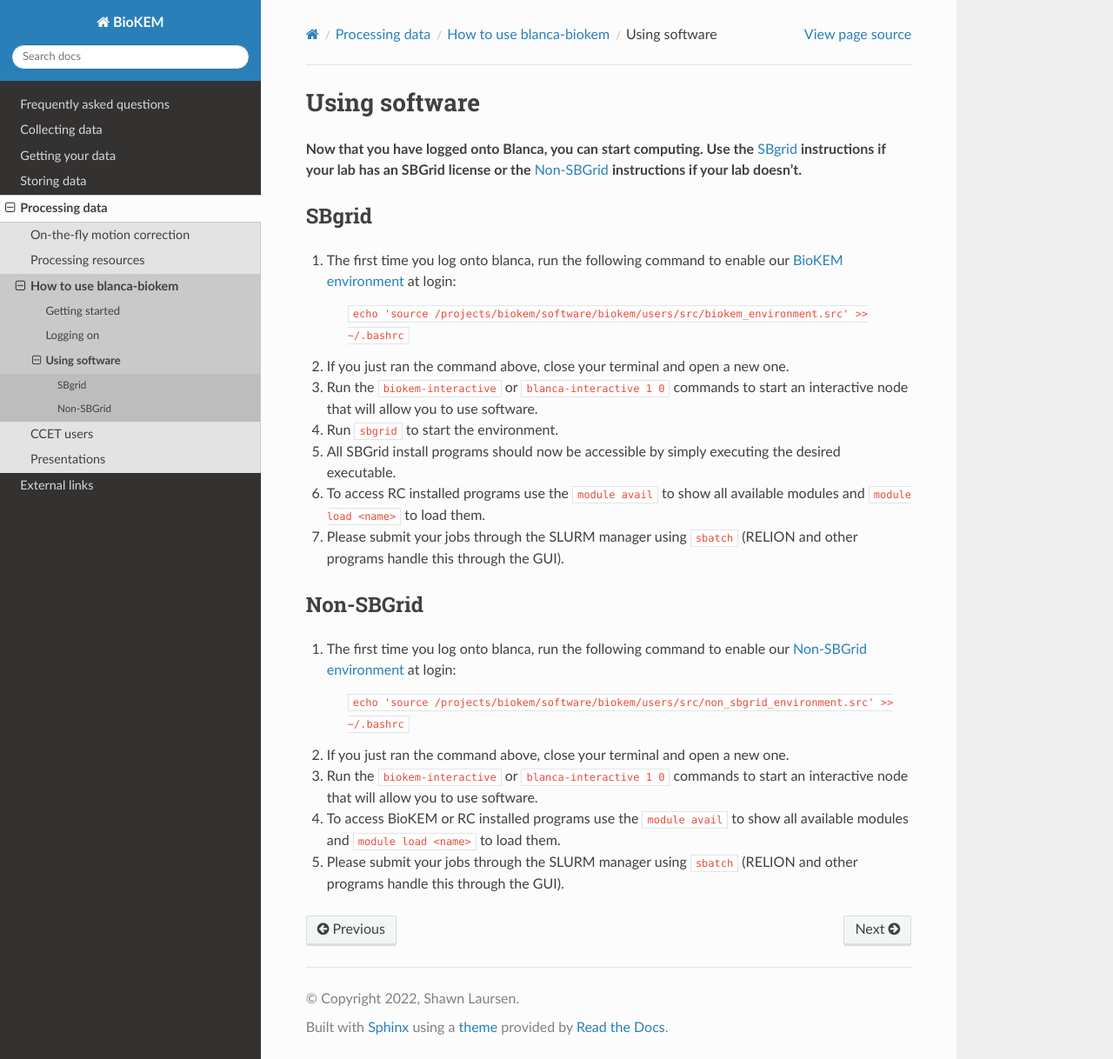
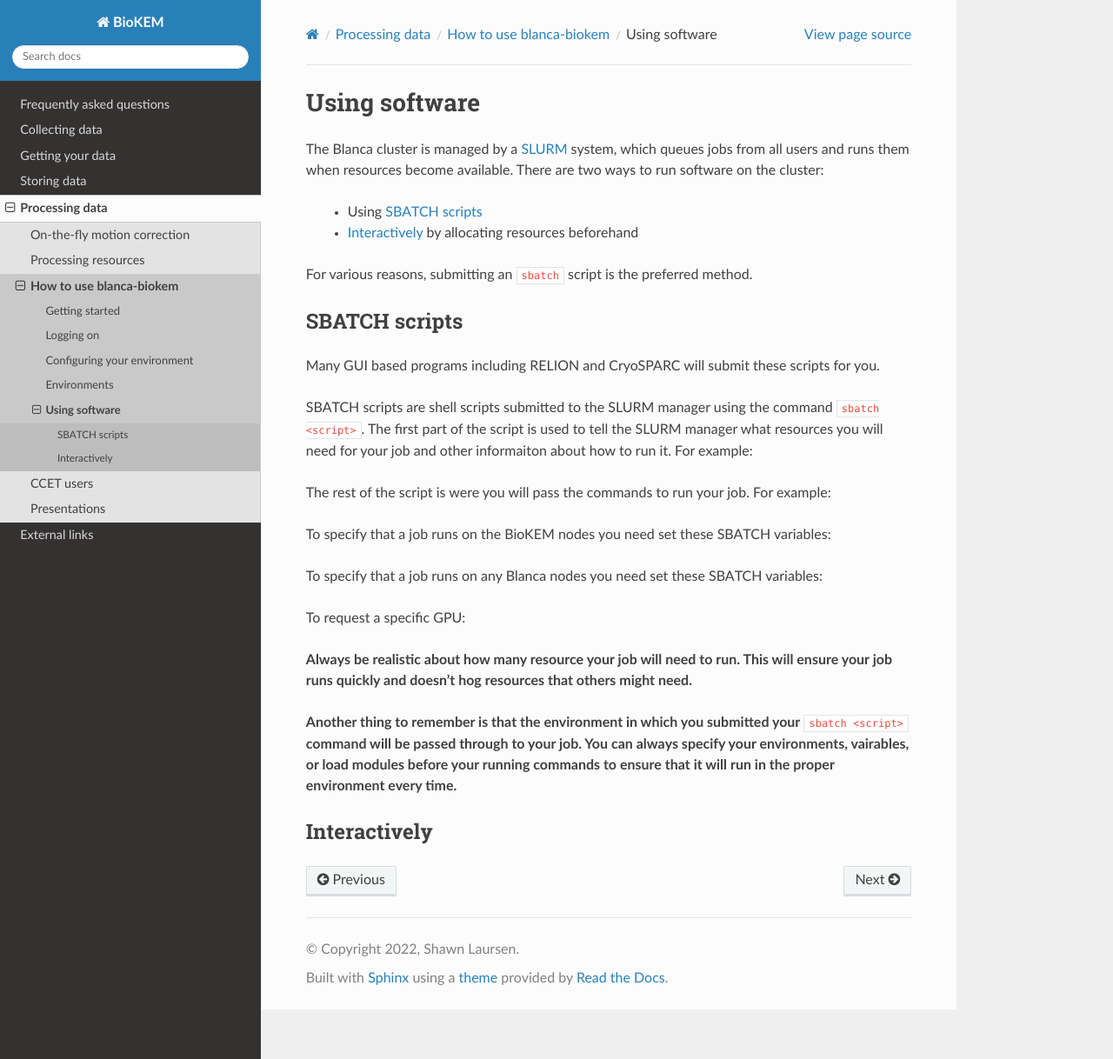
Before and after one commit to CU-BioKEM/user-guide, a Sphinx documentation site: the page built from docs/source/processing/using_software.rst, in a window 1280 px wide and 1218 px high. Shown: the whole window at 87% size. Built offline with Sphinx 7.4.7 and the Read the Docs theme 2.0.0, drawn with Linux system fonts in a browser that asks for light colours.

Commit message:
added more

```diff
--- a/docs/source/processing/how_to.rst
+++ b/docs/source/processing/how_to.rst
@@ -10,4 +10,6 @@ tasks in the :doc:`getting_started` section (If you are a CCET member, first see
 
    getting_started
    logging_on
+   configure
+   environments
    using_software
--- a/docs/source/processing/logging_on.rst
+++ b/docs/source/processing/logging_on.rst
@@ -24,4 +24,4 @@ Logging on
 
 #. Click the small black terminal icon on the top bar to open a terminal.
 
-#. To run compute jobs follow the :doc:`using_software` guide.
+#. To run compute jobs follow the :doc:`configure` guide.
--- a/docs/source/processing/using_software.rst
+++ b/docs/source/processing/using_software.rst
@@ -1,42 +1,45 @@
 Using software
 ==============
 
-**Now that you have logged onto Blanca, you can start computing. Use the** :ref:`SBGrid` **instructions if your lab has an SBGrid license or the** :ref:`Non-SBGrid` **instructions if your lab doesn't.**
+The Blanca cluster is managed by a `SLURM <https://slurm.schedmd.com>`__ system, which queues jobs from all users
+and runs them when resources become available. There are two ways to run software on the cluster:
 
-.. _SBGrid:
+    - Using :ref:`SBATCH scripts`
+    - :ref:`Interactively` by allocating resources beforehand
 
-SBgrid
-------
+For various reasons, submitting an ``sbatch`` script is the preferred method.
 
-#. The first time you log onto blanca, run the following command to enable our :doc:`environments/biokem_environment` at login:
+.. _SBATCH scripts:
 
-    ``echo 'source /projects/biokem/software/biokem/users/src/biokem_environment.src' >> ~/.bashrc``
+SBATCH scripts
+--------------
 
-#. If you just ran the command above, close your terminal and open a new one.
+Many GUI based programs including RELION and CryoSPARC will submit these scripts for you.
 
-#. Run the ``biokem-interactive`` or ``blanca-interactive 1 0`` commands to start an interactive node that will allow you to use software.
+SBATCH scripts are shell scripts submitted to the SLURM manager using the command ``sbatch <script>``. The first
+part of the script is used to tell the SLURM manager what resources you will need for your job and other
+informaiton about how to run it. For example:
 
-#. Run ``sbgrid`` to start the environment.
 
-#. All SBGrid install programs should now be accessible by simply executing the desired executable.
+The rest of the script is were you will pass the commands to run your job. For example:
 
-#. To access RC installed programs use the ``module avail`` to show all available modules and ``module load <name>`` to load them.
 
-#. Please submit your jobs through the SLURM manager using ``sbatch`` (RELION and other programs handle this through the GUI).
+To specify that a job runs on the BioKEM nodes you need set these SBATCH variables:
 
-.. _Non-SBGrid:
+To specify that a job runs on any Blanca nodes you need set these SBATCH variables:
 
-Non-SBGrid
-----------
+To request a specific GPU:
 
-#. The first time you log onto blanca, run the following command to enable our :doc:`environments/non_sbgrid_environment` at login:
 
-    ``echo 'source /projects/biokem/software/biokem/users/src/non_sbgrid_environment.src' >> ~/.bashrc``
+**Always be realistic about how many resource your job will need to run. This
+will ensure your job runs quickly and doesn't hog resources that others might need.**
 
-#. If you just ran the command above, close your terminal and open a new one.
+**Another thing to remember is that the environment in which you submitted your** ``sbatch <script>`` \
+**command will be passed through to your job. You can always specify your environments, vairables, \
+or load modules before your running commands to ensure that it will run in the proper environment every time.**
 
-#. Run the ``biokem-interactive`` or ``blanca-interactive 1 0`` commands to start an interactive node that will allow you to use software.
 
-#. To access BioKEM or RC installed programs use the ``module avail`` to show all available modules and ``module load <name>`` to load them.
+.. _Interactively:
 
-#. Please submit your jobs through the SLURM manager using ``sbatch`` (RELION and other programs handle this through the GUI).
+Interactively
+-------------
```
Also changed, not shown: docs/source/processing/configure.rst (added, +42 -0 lines), docs/source/processing/environments.rst (added, +54 -0 lines), docs/source/processing/environments/biokem_environment.rst (deleted, +0 -22 lines), docs/source/processing/environments/non_sbgrid_environment.rst (deleted, +0 -21 lines), 1 other file.
